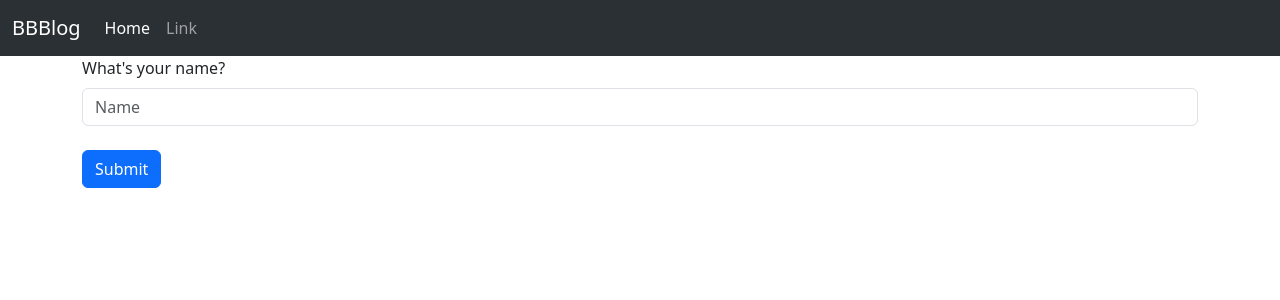
After one commit to shulepov1/flask, a Flask app: page /name in a window 1280 px wide. The commit adds this page. Shown: the top 300 px of the page. Run offline with Flask 3, Linux system fonts and the light colour scheme.

Commit message:
add base.html, navbar.html

```diff
--- a/app.py
+++ b/app.py
@@ -1,5 +1,6 @@
 from flask import Flask
 
 app = Flask(__name__)
+app.config['SECRET_KEY'] = 'temp_key'
 
 from browsers_app import routes
--- /dev/null
+++ b/browsers_app/forms/NameForm.py
@@ -0,0 +1,7 @@
+from flask_wtf import FlaskForm
+from wtforms import StringField, SubmitField
+from wtforms.validators import DataRequired
+
+class NameForm(FlaskForm):
+    name = StringField("What's your name?", validators=[DataRequired()])
+    submit = SubmitField("Submit")
--- a/browsers_app/routes.py
+++ b/browsers_app/routes.py
@@ -1,7 +1,7 @@
 from app import app
 import random
 import sqlite3
-from flask import make_response, request, render_template, redirect
+from flask import make_response, request, render_template, redirect, flash
 from .user_agent_handler import get_browser, get_os
 
 def get_db_connection():
@@ -51,3 +51,15 @@ def post_form():
         return redirect("/")
     else:
         return redirect("/browser/create")
+
+from .forms.NameForm import NameForm
+
+@app.route("/name", methods=['GET', 'POST'])
+def name():
+    name = None
+    form = NameForm()
+    if form.validate_on_submit():
+        name = form.name.data
+        form.name.data = ''
+        flash("Form Submitted Succesffully!")
+    return render_template("form.html", name = name, form=form)
--- /dev/null
+++ b/templates/base.html
@@ -0,0 +1,17 @@
+<!doctype html>
+<html lang="en">
+  <head>
+    <meta charset="utf-8">
+    <meta name="viewport" content="width=device-width, initial-scale=1">
+    <title>Bootstrap demo</title>
+    <link href="https://cdn.jsdelivr.net/npm/bootstrap@5.3.3/dist/css/bootstrap.min.css" rel="stylesheet" integrity="sha384-QWTKZyjpPEjISv5WaRU9OFeRpok6YctnYmDr5pNlyT2bRjXh0JMhjY6hW+ALEwIH" crossorigin="anonymous">
+  </head>
+  <body>
+      {% include 'navbar.html' %}
+      <div class="container">
+          {% block content %}
+          {% endblock %}
+      </div>
+      <script src="https://cdn.jsdelivr.net/npm/bootstrap@5.3.3/dist/js/bootstrap.bundle.min.js" integrity="sha384-YvpcrYf0tY3lHB60NNkmXc5s9fDVZLESaAA55NDzOxhy9GkcIdslK1eN7N6jIeHz" crossorigin="anonymous"></script>
+  </body>
+</html>
--- /dev/null
+++ b/templates/form.html
@@ -0,0 +1,23 @@
+{% extends 'base.html' %}
+
+{% block content %}
+
+{% for message in get_flashed_messages() %}
+    {{ message }}
+{% endfor %}
+
+{% if name %}
+    <h1>Hello, {{name}}</h1>
+{% else %}
+<form method="POST">
+    {{ form.hidden_tag() }}
+    <div class="">
+        {{ form.name.label( class="form-label") }}
+        {{ form.name(class="form-control", placeholder="Name") }}
+    </div>
+    <br/>
+    {{ form.submit(class="btn btn-primary") }}
+</form>
+
+{% endif %}
+{% endblock %}
--- /dev/null
+++ b/templates/navbar.html
@@ -0,0 +1,18 @@
+<nav class="navbar navbar-expand-lg bg-body-tertiary" data-bs-theme="dark">
+  <div class="container-fluid">
+    <a class="navbar-brand" href="{{ url_for('index') }}">BBBlog</a>
+    <button class="navbar-toggler" type="button" data-bs-toggle="collapse" data-bs-target="#navbarNav" aria-controls="navbarNav" aria-expanded="false" aria-label="Toggle navigation">
+      <span class="navbar-toggler-icon"></span>
+    </button>
+    <div class="collapse navbar-collapse" id="navbarNav">
+      <ul class="navbar-nav">
+        <li class="nav-item">
+            <a class="nav-link active" aria-current="page" href="#">Home</a>
+        </li>
+        <li class="nav-item">
+          <a class="nav-link" href="#">Link</a>
+        </li>
+      </ul>
+    </div>
+  </div>
+</nav>
```
Also changed, not shown: templates/index.html (+6 -28 lines).
